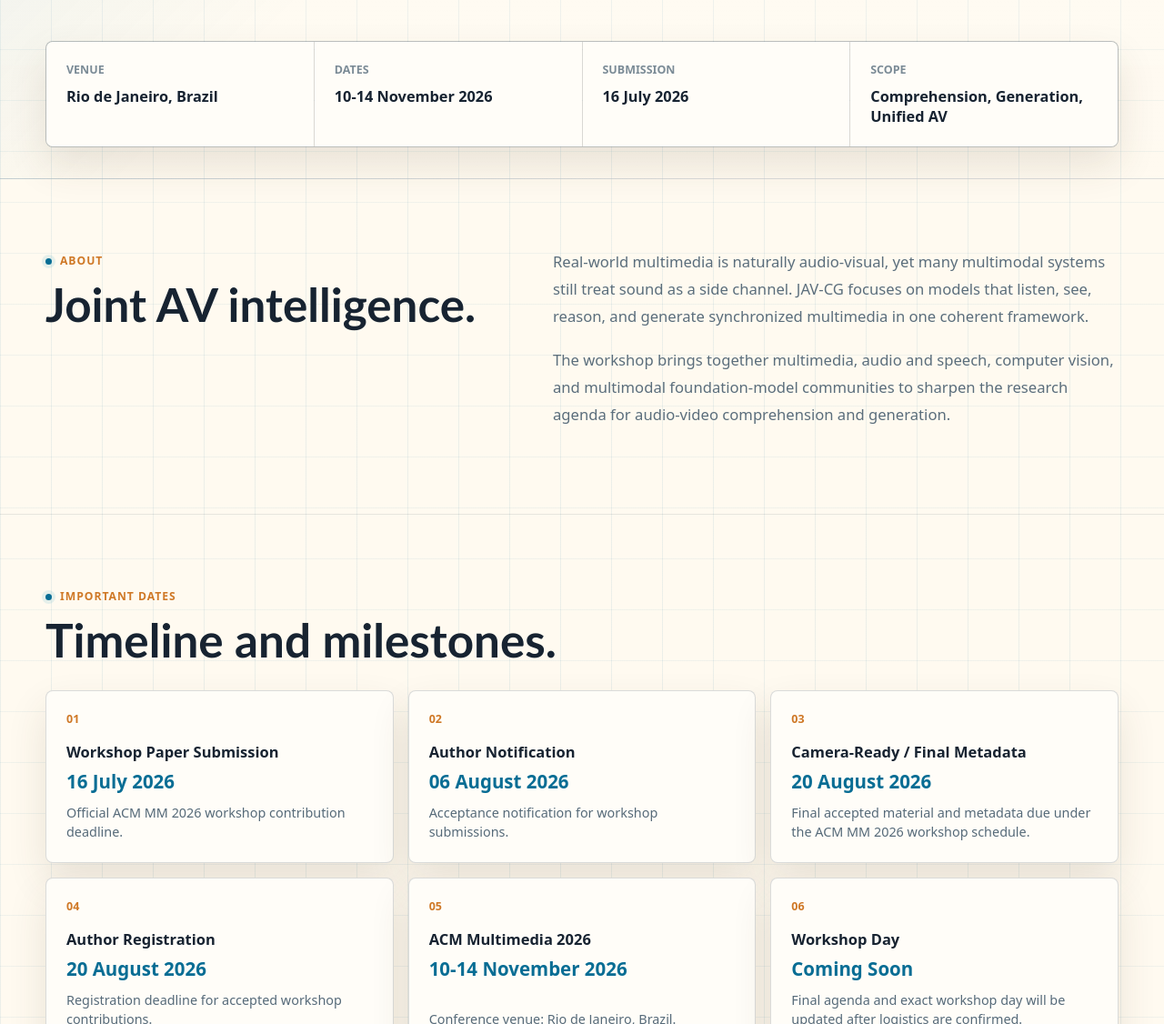
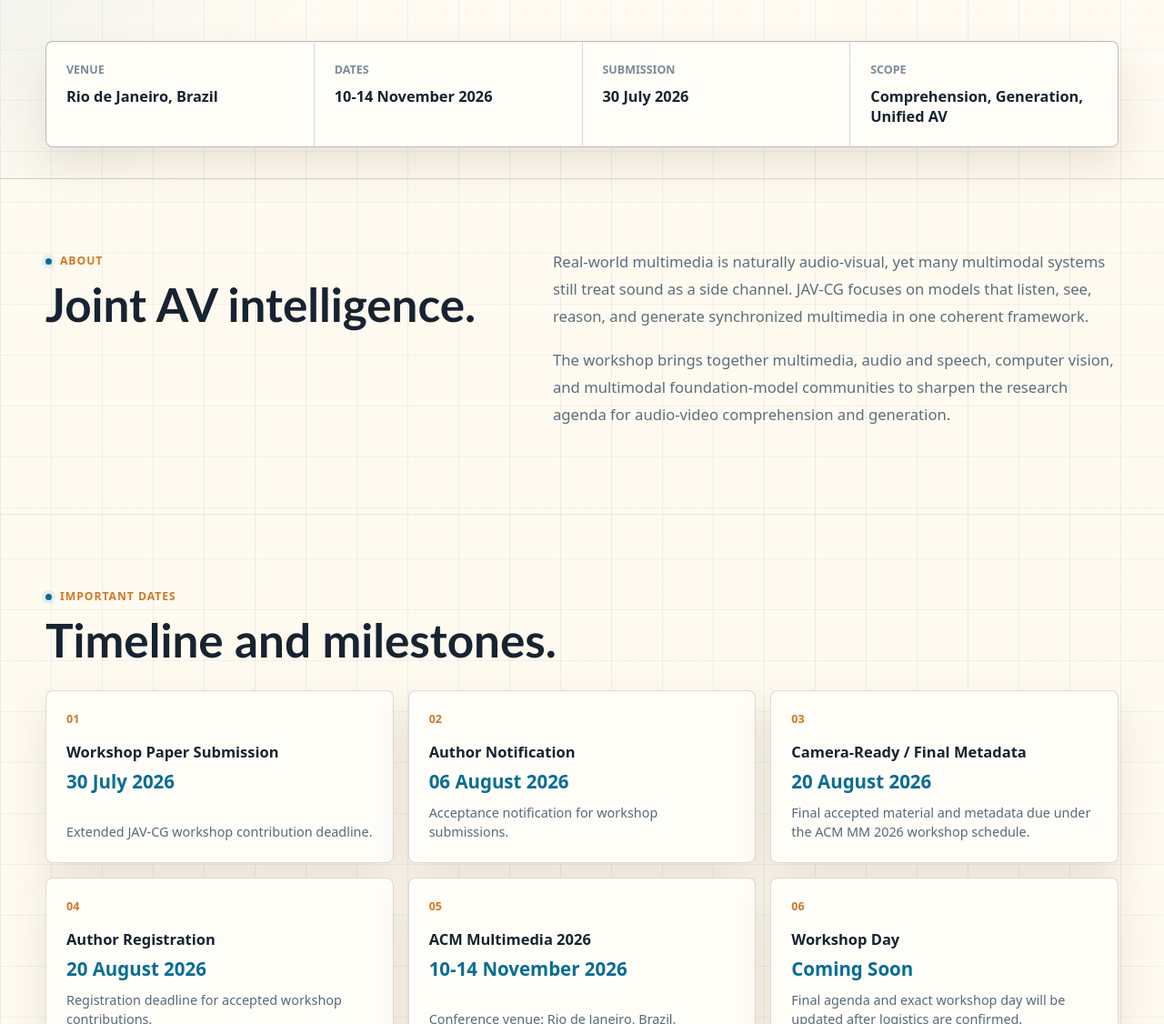
Before and after one commit to JavisVerse/Workshop-MM26, a plain HTML site: page index.html in a window 1280 px wide. Shown: the part 562-1688 px from the top of the page at 91% size. Drawn offline with Linux system fonts and the light colour scheme.

Commit message:
Extend submission deadline to July 30

```diff
--- a/index.html
+++ b/index.html
@@ -62,7 +62,7 @@
         <div class="container fact-strip">
           <article><span>Venue</span><strong>Rio de Janeiro, Brazil</strong></article>
           <article><span>Dates</span><strong>10-14 November 2026</strong></article>
-          <article><span>Submission</span><strong>16 July 2026</strong></article>
+          <article><span>Submission</span><strong>30 July 2026</strong></article>
           <article><span>Scope</span><strong>Comprehension, Generation, Unified AV</strong></article>
         </div>
       </section>
@@ -97,8 +97,8 @@
             <article class="date-card">
               <span class="index">01</span>
               <h3>Workshop Paper Submission</h3>
-              <strong>16 July 2026</strong>
-              <p>Official ACM MM 2026 workshop contribution deadline.</p>
+              <strong>30 July 2026</strong>
+              <p>Extended JAV-CG workshop contribution deadline.</p>
             </article>
             <article class="date-card">
               <span class="index">02</span>
```
